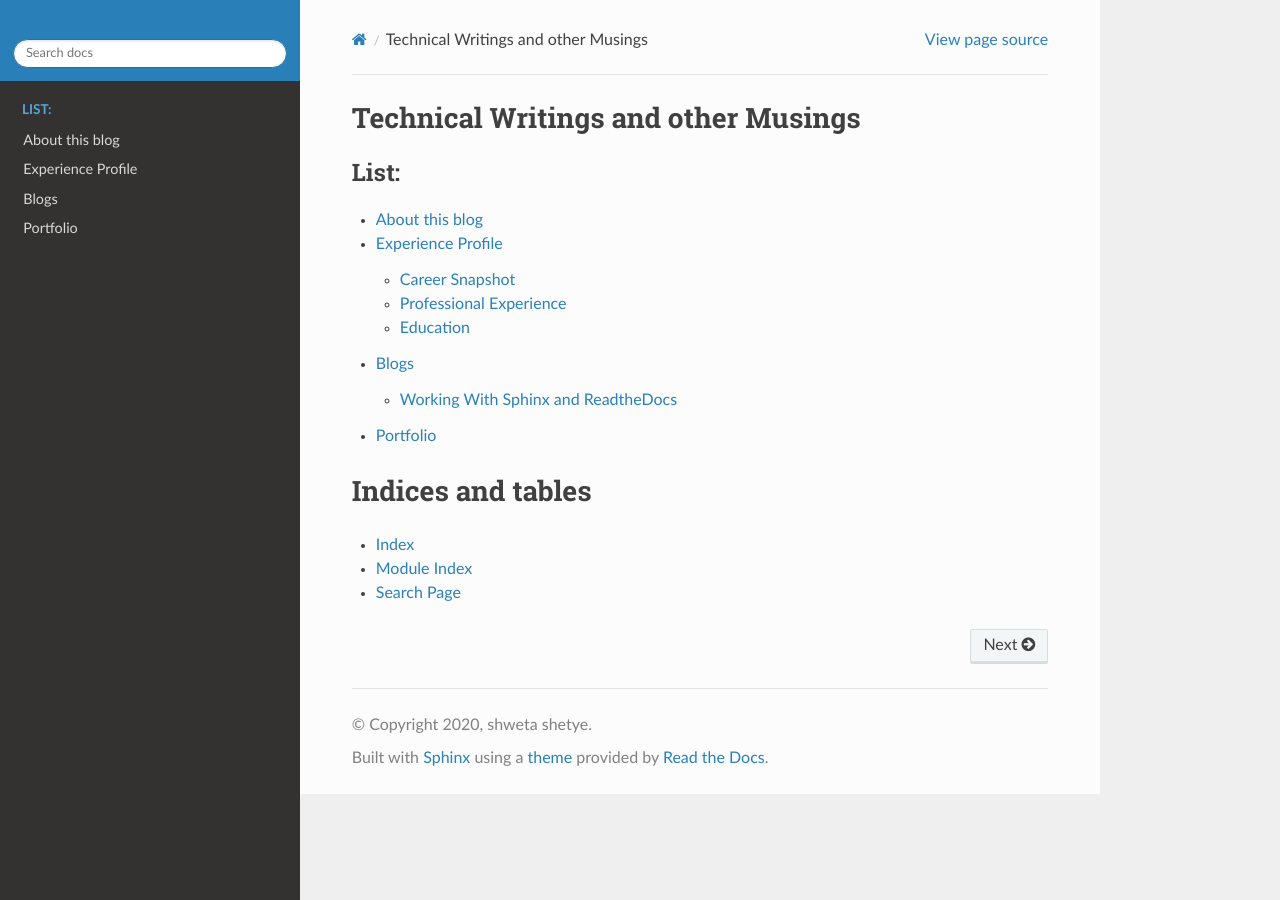
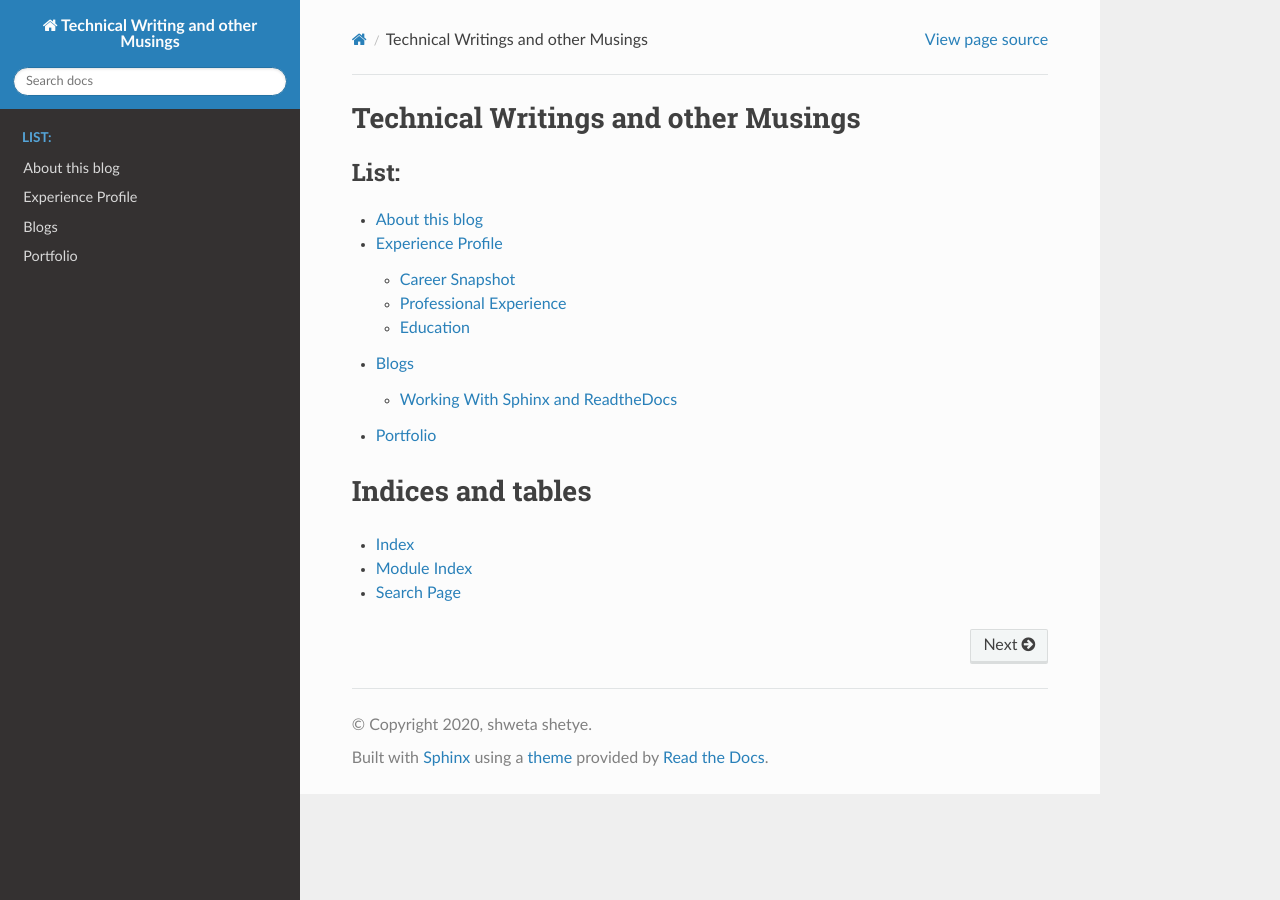
Before and after one commit to shweta345/doc-as-code, a Sphinx documentation site: the page built from source/index.rst, in a window 1280 px wide. Built offline with Sphinx 7.4.7 and the Read the Docs theme 2.0.0, drawn with Linux system fonts in a browser that asks for light colours.

Commit message:
Updated to remove logo.

```diff
--- a/source/conf.py
+++ b/source/conf.py
@@ -55,12 +55,12 @@ master_doc = 'index'
 #]
 
 html_theme = "sphinx_rtd_theme"
-html_theme_path = ["_themes", ]
-html_logo = '_static/logo.png'
-html_theme_options = {
-    'logo_only': True,
-    'display_version': False,
-}
+#html_theme_path = ["_themes", ]
+#html_logo = 'images/logo.png'
+#html_theme_options = {
+ #   'logo_only': True,
+  #  'display_version': False,
+#}
 
 # Add any paths that contain custom static files (such as style sheets) here,
 # relative to this directory. They are copied after the builtin static files,
```
